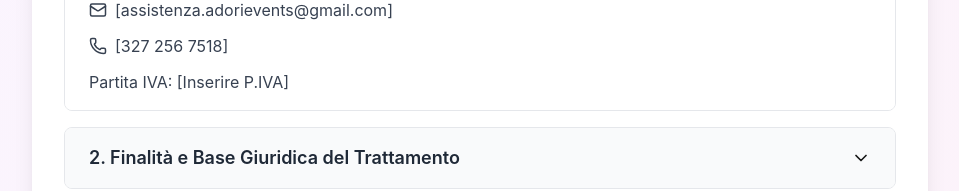
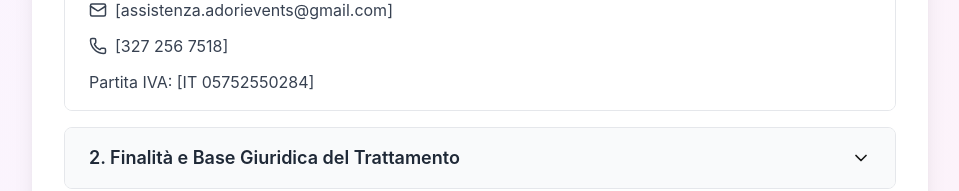
Before and after one commit to Gregoriounipd/fast-events, a Next.js app: page /privacy in a window 1280 px wide. Both pictures are taken after a click on the button "1. Titolare del Trattamento". Shown: the part 439-630 px from the top of the page, without its empty margins (160-1119 px from the left). Built offline with nearby package versions, Linux system fonts and the light colour scheme.

Commit message:
aggiunta p iva

```diff
--- a/app/privacy/page.js
+++ b/app/privacy/page.js
@@ -57,7 +57,7 @@ const PrivacyPolicy = () => {
                 <Phone size={18} className="flex-shrink-0" />
                 <span>[327 256 7518]</span>
               </div>
-              <p className="text-gray-700">Partita IVA: [Inserire P.IVA]</p>
+              <p className="text-gray-700">Partita IVA: [IT 05752550284]</p>
             </div>
           </Section>
 
```
